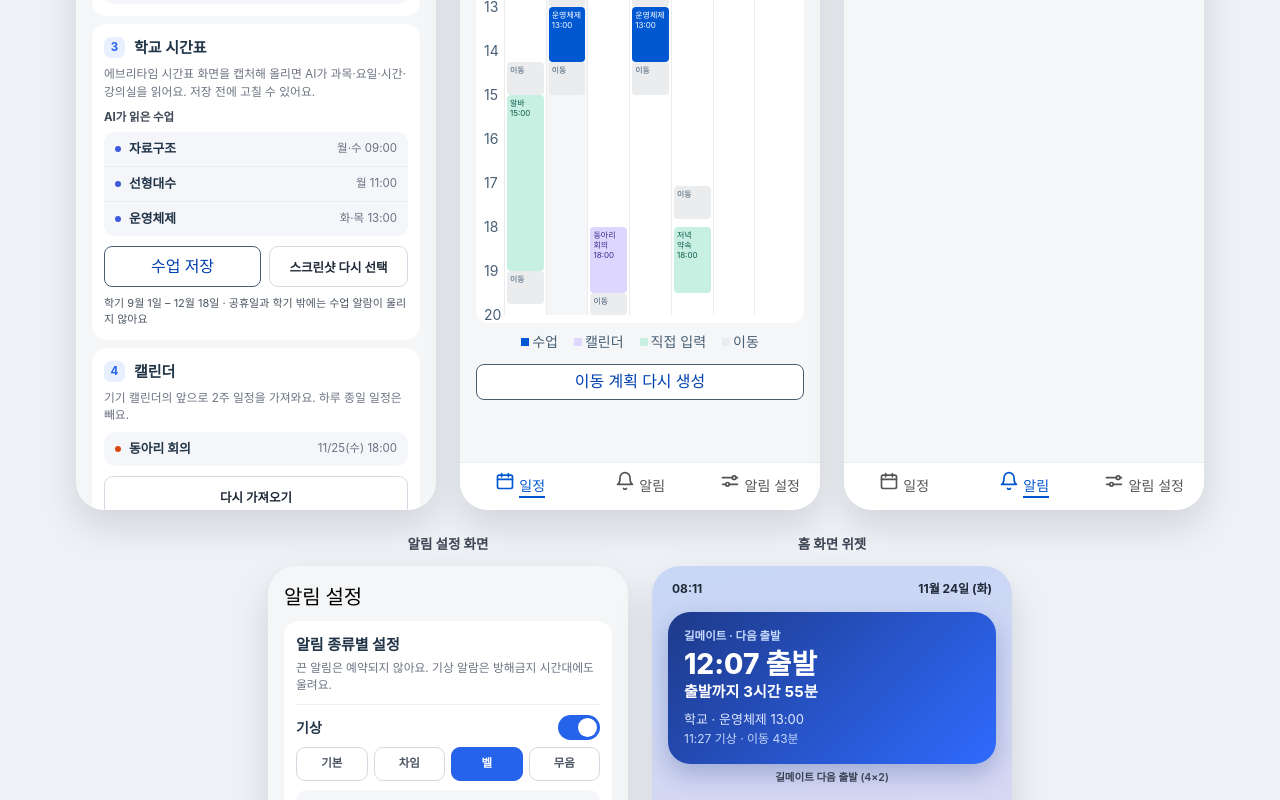
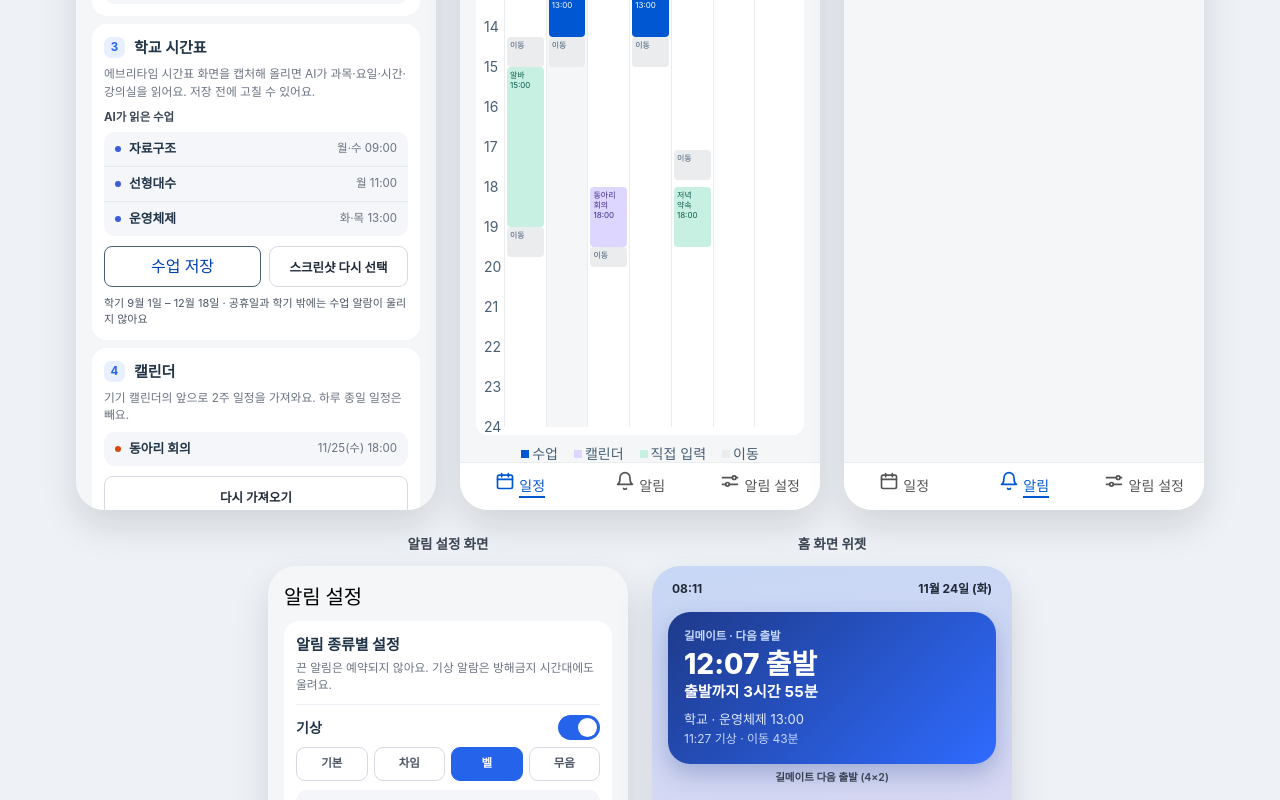
Before and after one commit to seungwon480/seungwon, a plain HTML site: page index.html in a window 1280 px wide. Shown: the part 1385-2185 px from the top of the page. Drawn offline with Linux system fonts and the light colour scheme; no server answers.

Commit message:
시간표를 24시까지 늘림
Co-Authored-By: Claude Opus 5.5 <noreply@anthropic.com>

```diff
--- a/index.html
+++ b/index.html
@@ -207,7 +207,7 @@
     background:var(--primary);color:var(--canvas);width:24px;height:24px;line-height:24px;
     border-radius:8px;margin:1px auto 0;
   }
-  .gbody{display:flex;position:relative;height:528px;margin-top:4px;}
+  .gbody{display:flex;position:relative;height:640px;margin-top:4px;}
   .gtime{width:20px;flex-shrink:0;position:relative;}
   .gtime i{
     position:absolute;left:0;font-style:normal;font-size:14px;line-height:14px;color:var(--ink-meta);
@@ -789,41 +789,41 @@
       </div>
       <div class="gbody">
         <div class="gtime">
-          <i style="top:0px;">8</i><i style="top:44px;">9</i><i style="top:88px;">10</i>
-          <i style="top:132px;">11</i><i style="top:176px;">12</i><i style="top:220px;">13</i>
-          <i style="top:264px;">14</i><i style="top:308px;">15</i><i style="top:352px;">16</i>
-          <i style="top:396px;">17</i><i style="top:440px;">18</i><i style="top:484px;">19</i>
-          <i style="top:528px;">20</i>
+          <i style="top:0px;">8</i><i style="top:40px;">9</i><i style="top:80px;">10</i>
+          <i style="top:120px;">11</i><i style="top:160px;">12</i><i style="top:200px;">13</i>
+          <i style="top:240px;">14</i><i style="top:280px;">15</i><i style="top:320px;">16</i>
+          <i style="top:360px;">17</i><i style="top:400px;">18</i><i style="top:440px;">19</i>
+          <i style="top:480px;">20</i><i style="top:520px;">21</i><i style="top:560px;">22</i><i style="top:600px;">23</i><i style="top:640px;">24</i>
         </div>
         <div class="gcol">
-          <div class="ev mv" style="top:13px;height:31px;">이동</div>
-          <div class="ev cl" style="top:44px;height:55px;" data-go="event" data-title="자료구조" data-src="시간표" data-d1="9월 30일 (수)" data-d2="10월 5일 (월)" data-a2="대체공휴일(개천절)" data-d3="10월 7일 (수)" data-d4="10월 12일 (월)" data-when="월·수 09:00–10:15" data-rep="매주" data-place="학교 · 공학관 301" data-tripline="집 08:07 출발 → 08:50 도착 · 43분" data-trip="school">자료구조<div class="tm">09:00</div></div>
-          <div class="ev cl" style="top:132px;height:55px;" data-go="event" data-title="선형대수" data-src="시간표" data-d1="10월 5일 (월)" data-a1="대체공휴일(개천절)" data-d2="10월 12일 (월)" data-when="월 11:00–12:15" data-rep="매주" data-place="학교 · 이과관 204" data-tripline="앞 수업과 같은 학교 · 이동 없음">선형대수<div class="tm">11:00</div></div>
-          <div data-once class="ev mv" style="top:275px;height:33px;">이동</div>
-          <div data-once class="ev us" style="top:308px;height:176px;" data-go="event" data-title="알바" data-src="직접 입력" data-when="월 15:00–19:00" data-rep="이번 주만 (반복 제안 있음)" data-place="기타 · 봉천동 카페" data-tripline="학교 14:15 출발 → 14:50 도착 · 35분">알바<div class="tm">15:00</div></div>
-          <div data-once class="ev mv" style="top:484px;height:33px;">이동</div>
-          <div data-other class="ev mv" style="top:187px;height:32px;">이동</div>
+          <div class="ev mv" style="top:12px;height:28px;">이동</div>
+          <div class="ev cl" style="top:40px;height:50px;" data-go="event" data-title="자료구조" data-src="시간표" data-d1="9월 30일 (수)" data-d2="10월 5일 (월)" data-a2="대체공휴일(개천절)" data-d3="10월 7일 (수)" data-d4="10월 12일 (월)" data-when="월·수 09:00–10:15" data-rep="매주" data-place="학교 · 공학관 301" data-tripline="집 08:07 출발 → 08:50 도착 · 43분" data-trip="school">자료구조<div class="tm">09:00</div></div>
+          <div class="ev cl" style="top:120px;height:50px;" data-go="event" data-title="선형대수" data-src="시간표" data-d1="10월 5일 (월)" data-a1="대체공휴일(개천절)" data-d2="10월 12일 (월)" data-when="월 11:00–12:15" data-rep="매주" data-place="학교 · 이과관 204" data-tripline="앞 수업과 같은 학교 · 이동 없음">선형대수<div class="tm">11:00</div></div>
+          <div data-once class="ev mv" style="top:250px;height:30px;">이동</div>
+          <div data-once class="ev us" style="top:280px;height:160px;" data-go="event" data-title="알바" data-src="직접 입력" data-when="월 15:00–19:00" data-rep="이번 주만 (반복 제안 있음)" data-place="기타 · 봉천동 카페" data-tripline="학교 14:15 출발 → 14:50 도착 · 35분">알바<div class="tm">15:00</div></div>
+          <div data-once class="ev mv" style="top:440px;height:30px;">이동</div>
+          <div data-other class="ev mv" style="top:170px;height:29px;">이동</div>
         </div>
         <div class="gcol">
-          <div class="ev mv" style="top:187px;height:33px;">이동</div>
-          <div class="ev cl" style="top:220px;height:55px;" data-go="event" data-title="운영체제" data-src="시간표" data-d1="10월 1일 (목)" data-d2="10월 6일 (화)" data-d3="10월 8일 (목)" data-d4="10월 13일 (화)" data-when="화·목 13:00–14:15" data-rep="매주" data-place="학교 · 공학관 105" data-tripline="집 12:07 출발 → 12:50 도착 · 43분" data-trip="school">운영체제<div class="tm">13:00</div></div>
-          <div class="ev mv" style="top:275px;height:33px;">이동</div>
+          <div class="ev mv" style="top:170px;height:30px;">이동</div>
+          <div class="ev cl" style="top:200px;height:50px;" data-go="event" data-title="운영체제" data-src="시간표" data-d1="10월 1일 (목)" data-d2="10월 6일 (화)" data-d3="10월 8일 (목)" data-d4="10월 13일 (화)" data-when="화·목 13:00–14:15" data-rep="매주" data-place="학교 · 공학관 105" data-tripline="집 12:07 출발 → 12:50 도착 · 43분" data-trip="school">운영체제<div class="tm">13:00</div></div>
+          <div class="ev mv" style="top:250px;height:30px;">이동</div>
         </div>
         <div class="gcol today">
-          <div class="ev mv" style="top:13px;height:31px;">이동</div>
-          <div class="ev cl" style="top:44px;height:55px;" data-go="event" data-title="자료구조" data-src="시간표" data-d1="9월 30일 (수)" data-d2="10월 5일 (월)" data-a2="대체공휴일(개천절)" data-d3="10월 7일 (수)" data-d4="10월 12일 (월)" data-when="월·수 09:00–10:15" data-rep="매주" data-place="학교 · 공학관 301" data-tripline="집 08:07 출발 → 08:50 도착 · 43분" data-trip="school">자료구조<div class="tm">09:00</div></div>
-          <div data-once class="ev ca" style="top:440px;height:66px;" data-go="event" data-title="동아리 회의" data-src="캘린더" data-when="9월 30일(수) 18:00–19:30" data-rep="한 번" data-place="학교 · 학생회관" data-tripline="학교에 머무름 · 끝나고 19:30 귀가 (43분)">동아리 회의<div class="tm">18:00</div></div>
-          <div data-once class="ev mv" style="top:506px;height:22px;">이동</div>
-          <div data-other class="ev mv" style="top:99px;height:32px;">이동</div>
+          <div class="ev mv" style="top:12px;height:28px;">이동</div>
+          <div class="ev cl" style="top:40px;height:50px;" data-go="event" data-title="자료구조" data-src="시간표" data-d1="9월 30일 (수)" data-d2="10월 5일 (월)" data-a2="대체공휴일(개천절)" data-d3="10월 7일 (수)" data-d4="10월 12일 (월)" data-when="월·수 09:00–10:15" data-rep="매주" data-place="학교 · 공학관 301" data-tripline="집 08:07 출발 → 08:50 도착 · 43분" data-trip="school">자료구조<div class="tm">09:00</div></div>
+          <div data-once class="ev ca" style="top:400px;height:60px;" data-go="event" data-title="동아리 회의" data-src="캘린더" data-when="9월 30일(수) 18:00–19:30" data-rep="한 번" data-place="학교 · 학생회관" data-tripline="학교에 머무름 · 끝나고 19:30 귀가 (43분)">동아리 회의<div class="tm">18:00</div></div>
+          <div data-once class="ev mv" style="top:460px;height:20px;">이동</div>
+          <div data-other class="ev mv" style="top:90px;height:29px;">이동</div>
         </div>
         <div class="gcol">
-          <div class="ev mv" style="top:187px;height:33px;">이동</div>
-          <div class="ev cl" style="top:220px;height:55px;" data-go="event" data-title="운영체제" data-src="시간표" data-d1="10월 1일 (목)" data-d2="10월 6일 (화)" data-d3="10월 8일 (목)" data-d4="10월 13일 (화)" data-when="화·목 13:00–14:15" data-rep="매주" data-place="학교 · 공학관 105" data-tripline="집 12:07 출발 → 12:50 도착 · 43분" data-trip="school">운영체제<div class="tm">13:00</div></div>
-          <div class="ev mv" style="top:275px;height:33px;">이동</div>
+          <div class="ev mv" style="top:170px;height:30px;">이동</div>
+          <div class="ev cl" style="top:200px;height:50px;" data-go="event" data-title="운영체제" data-src="시간표" data-d1="10월 1일 (목)" data-d2="10월 6일 (화)" data-d3="10월 8일 (목)" data-d4="10월 13일 (화)" data-when="화·목 13:00–14:15" data-rep="매주" data-place="학교 · 공학관 105" data-tripline="집 12:07 출발 → 12:50 도착 · 43분" data-trip="school">운영체제<div class="tm">13:00</div></div>
+          <div class="ev mv" style="top:250px;height:30px;">이동</div>
         </div>
         <div class="gcol">
-          <div data-once class="ev mv" style="top:399px;height:33px;">이동</div>
-          <div data-once class="ev us" style="top:440px;height:66px;" data-go="event" data-title="저녁 약속" data-src="메시지 공유" data-when="10월 2일(금) 18:00–19:30" data-rep="한 번" data-place="기타 · 신촌역 근처" data-tripline="집 17:05 출발 → 17:50 도착 · 45분">저녁 약속<div class="tm">18:00</div></div>
+          <div data-once class="ev mv" style="top:363px;height:30px;">이동</div>
+          <div data-once class="ev us" style="top:400px;height:60px;" data-go="event" data-title="저녁 약속" data-src="메시지 공유" data-when="10월 2일(금) 18:00–19:30" data-rep="한 번" data-place="기타 · 신촌역 근처" data-tripline="집 17:05 출발 → 17:50 도착 · 45분">저녁 약속<div class="tm">18:00</div></div>
         </div>
         <div class="gcol"></div>
         <div class="gcol"></div>
@@ -1715,7 +1715,7 @@
     warnIfNoStore(phone);
   }
   // 일정 화면 시간표: 고른 주(phone._week)의 날짜와 저장한 일정을 그린다. 고객이 쓴 글은 textContent 로만 넣는다
-  var HOUR=44, DAY0=8*60, DAY1=20*60;              // 한 시간 높이(px) · 시간표 8시–20시
+  var HOUR=40, DAY0=8*60, DAY1=24*60;              // 한 시간 높이(px) · 시간표 8시–24시
   function toM(t){ var p=t.split(':'); return +p[0]*60 + +p[1]; }
   function renderWeek(phone){
     var body=phone.querySelector('.gbody'); if(!body) return;
@@ -1736,7 +1736,7 @@
         var p=x.date.split('-'), sd=new Date(+p[0],+p[1]-1,+p[2]);
         if(isNaN(sd.getTime())) return;
         if(x.repeat==='매주' ? (sd.getDay()!==d.getDay()||d<sd) : cal.ymd(sd)!==key) return;
-        // 시간표 밖(8시 전·20시 뒤)은 가장자리에 붙여 보이게 한다
+        // 시간표 밖(8시 전)은 가장자리에 붙여 보이게 한다
         var st=Math.max(DAY0,Math.min(DAY1-30,toM(x.start))), en=Math.max(st+30,Math.min(DAY1,toM(x.end)));
         var top=(st-DAY0)*HOUR/60, h=(en-st)*HOUR/60, hit=false;
         col.querySelectorAll('.ev:not(.mv)').forEach(function(o){
```
